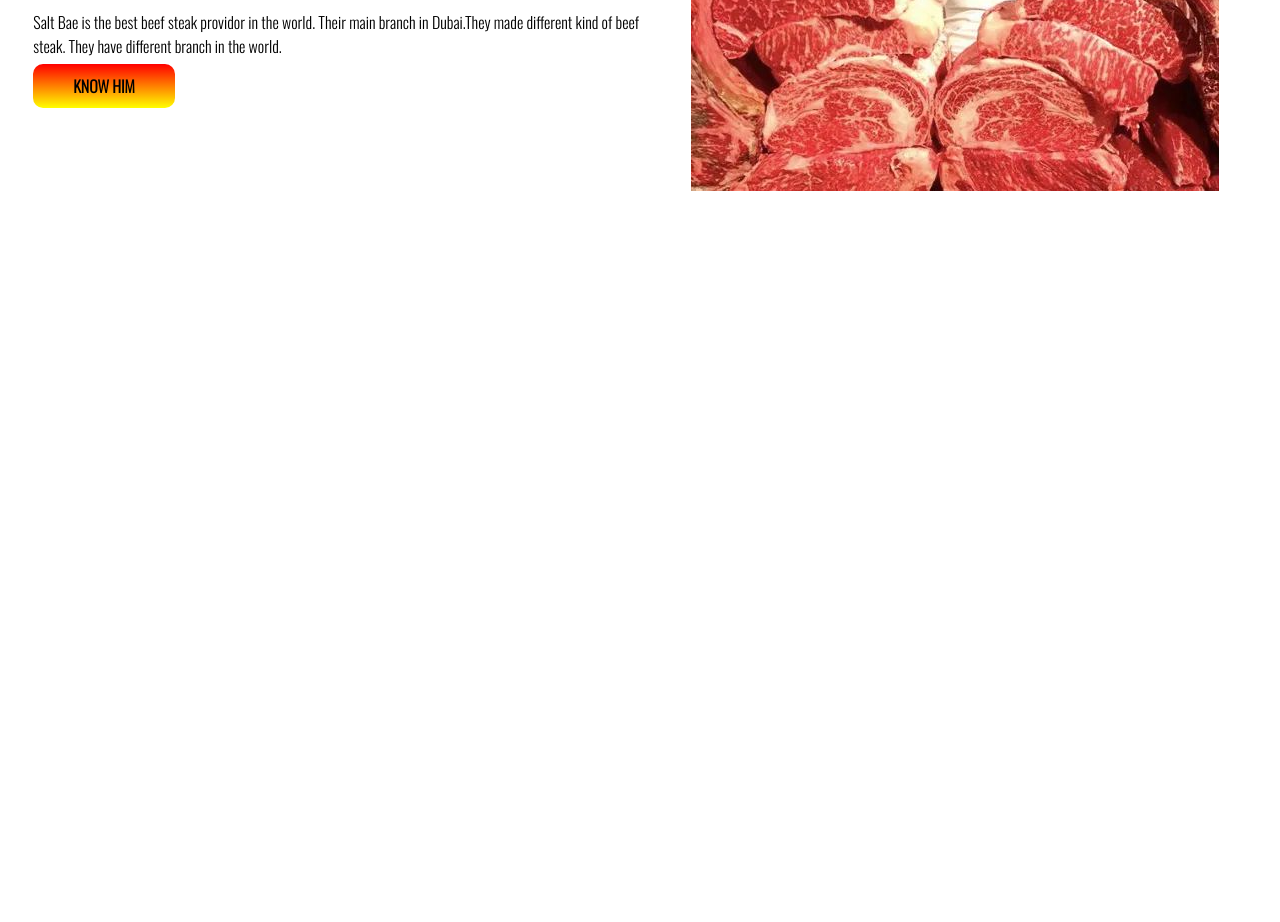
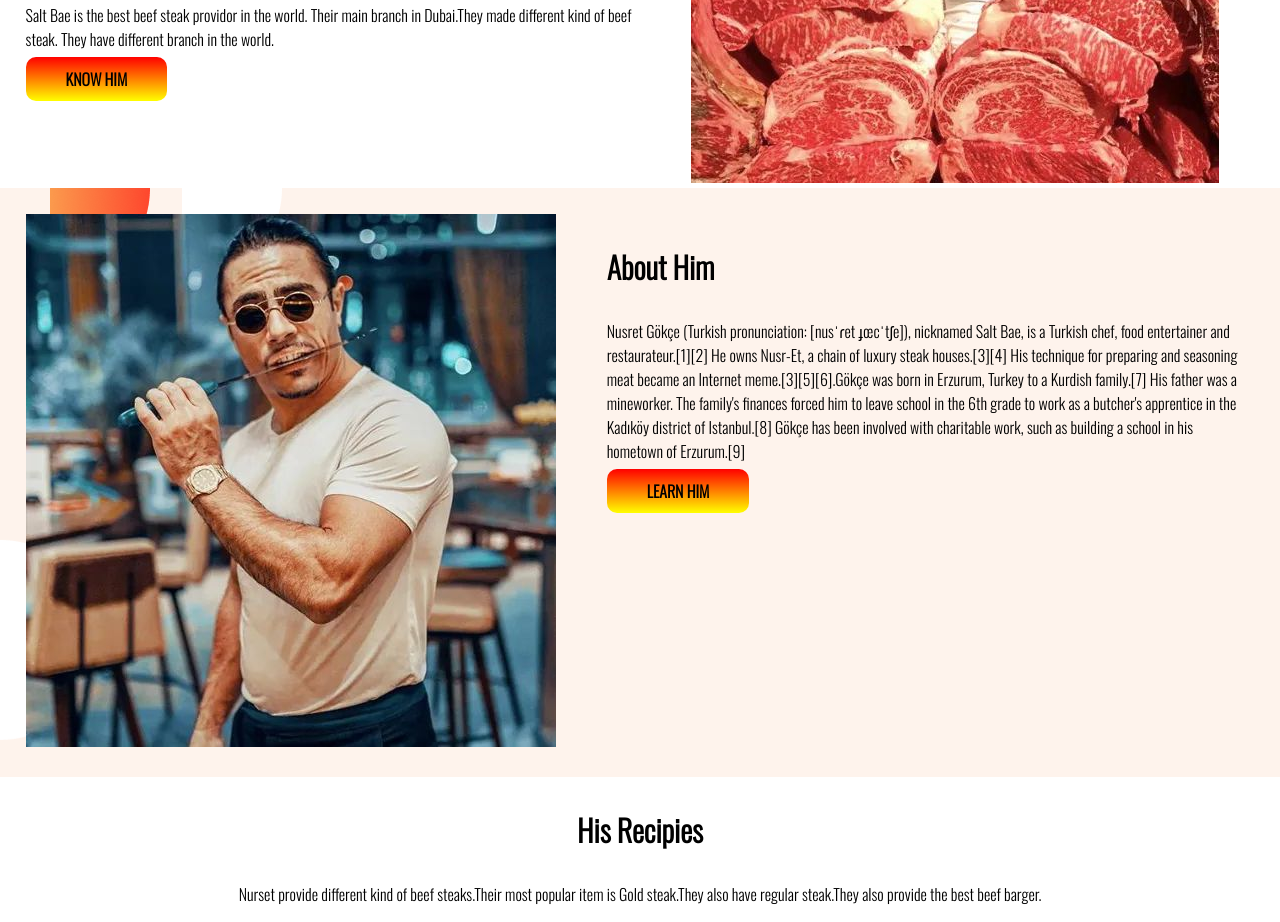
Before and after one commit to samjidsami/food-network, a plain HTML site: page index.html in a window 1280 px wide. Shown: the part 347-1269 px from the top of the page. Before the commit the page ends 800 px from the top, so only its background shows below. Drawn offline with nearby package versions, Linux system fonts and the light colour scheme.

Commit message:
new section added

```diff
--- a/index.html
+++ b/index.html
@@ -14,5 +14,16 @@
         <p>Salt Bae is the best beef steak providor in the world. Their main branch in Dubai.They made different kind of beef steak. They have different branch in the world.</p><a class="link-button" href="https://en.wikipedia.org/wiki/Salt_Bae">KNOW HIM</a></div>
 
        <div> <img src="images/stek.jpg" alt=""></div></section>
+
+       <section class="top-banner" >
+           <div class="side-move"><img src="images/stek2.jpg" alt=""></div>
+           <div class="half-width"><h3>About Him</h3>
+            <p>Nusret Gökçe (Turkish pronunciation: [nusˈɾet ɟœcˈtʃe]), nicknamed Salt Bae, is a Turkish chef, food entertainer and restaurateur.[1][2] He owns Nusr-Et, a chain of luxury steak houses.[3][4] His technique for preparing and seasoning meat became an Internet meme.[3][5][6].Gökçe was born in Erzurum, Turkey to a Kurdish family.[7] His father was a mineworker. The family's finances forced him to leave school in the 6th grade to work as a butcher's apprentice in the Kadıköy district of Istanbul.[8]
+
+             Gökçe has been involved with charitable work, such as building a school in his hometown of Erzurum.[9]</p>
+            <a class="link-button" href="https://en.wikipedia.org/wiki/Salt_Bae">LEARN HIM</a></div>
+       </section>
+       <h3 class="recipies">His Recipies</h3>
+       <p class="different">Nurset provide different kind of beef steaks.Their most popular item is Gold steak.They also have regular steak.They also provide the best beef barger.</p>
 </body>
 </html>
--- a/style.css
+++ b/style.css
@@ -1,5 +1,6 @@
 body{
     font-family: 'Oswald', sans-serif;
+    margin: 0;
 
 }
 .red{
@@ -8,8 +9,12 @@ body{
 h1{
     font-size: 70px;
 }
+h3{
+    font-size: 30px;
+}
 section{
     display: flex;
+
 }
 .half-width{
     width: 50%;
@@ -23,3 +28,16 @@ font-weight: 700;
 color: black;
 text-decoration: none;
 }
+.side-move{
+    padding: 2%;
+}
+.top-banner{
+    background-image: url(images/7.png);
+    background-repeat: no-repeat;
+}
+.recipies{
+    text-align: center;
+}
+.different{
+    text-align: center;
+}
```
Also changed, not shown: images/7.png (added), images/Frame 58.jpg (added), images/stek2.jpg (renamed from images/FB_IMG_1625542567975.jpg).
